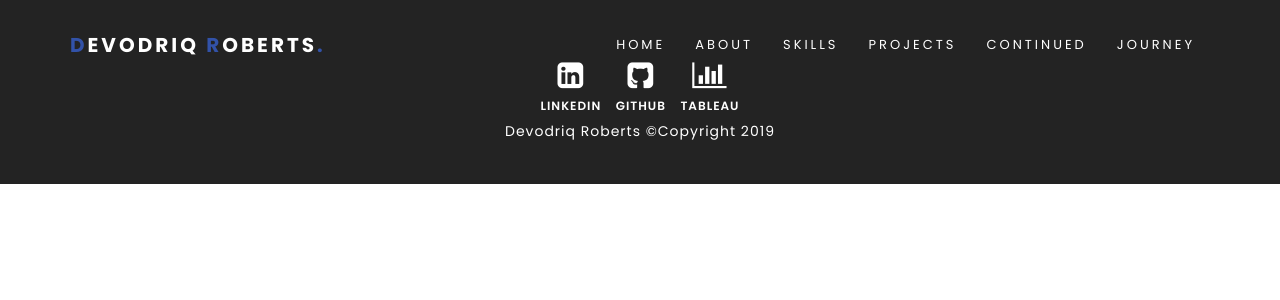
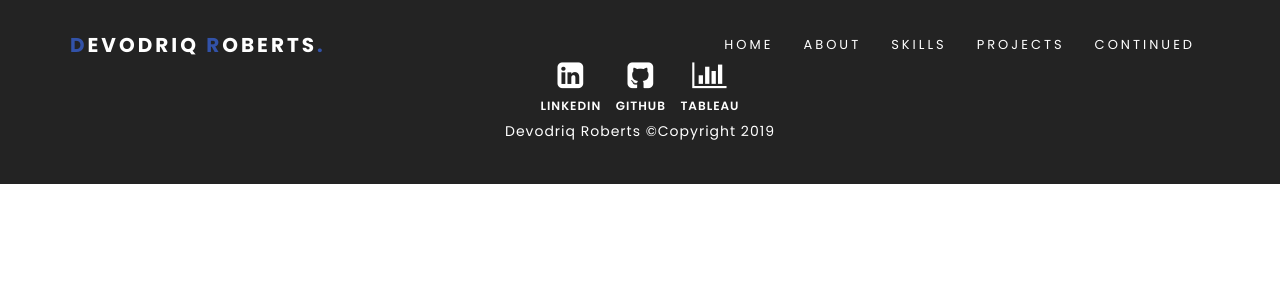
Before and after one commit to devodriqroberts/django-portfolio, a Django app: template templates/base.html in a window 1280 px wide. Shown: the top 300 px of the page. Run offline with Django 3.2, Linux system fonts and the light colour scheme; the template is opened without the code that fills it, so the values that code supplies are empty; parts of the project's set-up code (start-up, migrations or seed data) failed here and were passed over; some libraries are stand-ins or nearby versions.

Commit message:
Commented journey from drop menu.

```diff
--- a/templates/base.html
+++ b/templates/base.html
@@ -29,7 +29,7 @@
                 <li><a class="smooth-menu" href="#skills">Skills</a></li>
                 <li><a class="smooth-menu" href="#portfolio">Projects</a></li>
                 <li><a class="smooth-menu" href="#mooc">Continued</a></li>
-                <li><a class="smooth-menu" href="#journey">Journey</a></li>
+                {% comment %} <li><a class="smooth-menu" href="#journey">Journey</a></li> {% endcomment %}
                 {% comment %} <li><a class="smooth-menu" href="#contact">Contact</a></li> {% endcomment %}
             </ul>
         </div>
```
